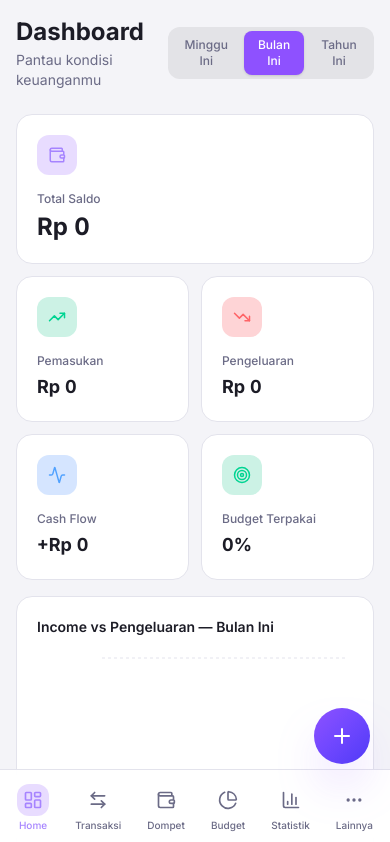
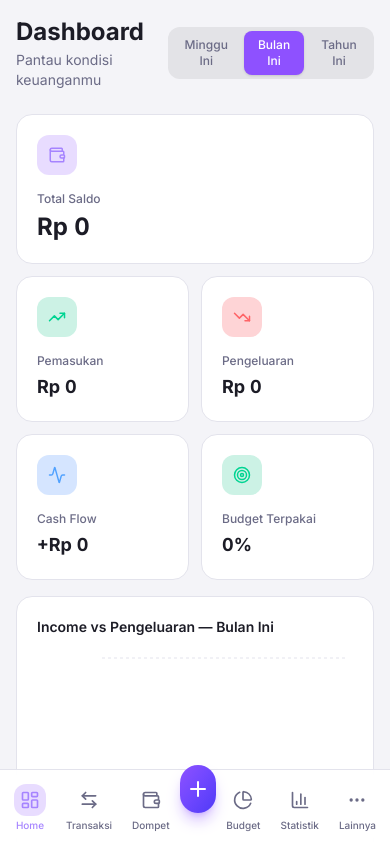
Before and after one commit to miqdadabdillah/personal-finance-tracker, a Next.js app: page / in a window 390 px wide. Shown: the top 842 px of the page. Built offline with nearby package versions, Linux system fonts and the light colour scheme.

Commit message:
mobile: pindahkan tombol + ke tengah navigasi dan dekatkan menu lainnya

```diff
--- a/src/app/page.tsx
+++ b/src/app/page.tsx
@@ -19,7 +19,6 @@ import StatsCards from '@/components/dashboard/StatsCards'
 import CashFlowChart from '@/components/dashboard/CashFlowChart'
 import ExpenseByCategory from '@/components/dashboard/ExpenseByCategory'
 import RecentTransactions from '@/components/dashboard/RecentTransactions'
-import QuickAdd from '@/components/dashboard/QuickAdd'
 
 type Period = 'week' | 'month' | 'year'
 
@@ -121,8 +120,6 @@ export default function DashboardPage() {
           wallets={wallets}
         />
       </div>
-
-      <QuickAdd />
     </div>
   )
 }
--- a/src/app/transactions/page.tsx
+++ b/src/app/transactions/page.tsx
@@ -6,7 +6,6 @@ import TransactionList from '@/components/transactions/TransactionList'
 import TransactionForm from '@/components/transactions/TransactionForm'
 import TransferForm from '@/components/transactions/TransferForm'
 import Modal from '@/components/ui/Modal'
-import QuickAdd from '@/components/dashboard/QuickAdd'
 import { Plus, TrendingUp, TrendingDown, ArrowLeftRight } from 'lucide-react'
 
 export default function TransactionsPage() {
@@ -46,8 +45,6 @@ export default function TransactionsPage() {
       <Modal isOpen={modal === 'transfer'} onClose={() => setModal(null)} title="Transfer">
         <TransferForm onSuccess={() => setModal(null)} onCancel={() => setModal(null)} />
       </Modal>
-
-      <QuickAdd />
     </div>
   )
 }
--- a/src/components/dashboard/QuickAdd.tsx
+++ b/src/components/dashboard/QuickAdd.tsx
@@ -7,23 +7,26 @@ import TransferForm from '../transactions/TransferForm'
 import Modal from '../ui/Modal'
 
 type QuickAddType = 'income' | 'expense' | 'transfer' | null
+type QuickAddProps = {
+  open: boolean
+  onOpenChange: (open: boolean) => void
+}
 
-export default function QuickAdd() {
-  const [open, setOpen] = useState(false)
+export default function QuickAdd({ open, onOpenChange }: QuickAddProps) {
   const [mode, setMode] = useState<QuickAddType>(null)
 
   const handleClose = () => {
-    setOpen(false)
+    onOpenChange(false)
     setMode(null)
   }
 
   return (
     <>
-      {/* FAB */}
+      {/* FAB (desktop only, mobile "+" lives in MobileNav) */}
       <button
-        onClick={() => setOpen(true)}
+        onClick={() => onOpenChange(true)}
         id="quick-add-btn"
-        className="fixed bottom-20 right-5 md:bottom-6 md:right-6 z-40 w-14 h-14 rounded-full bg-gradient-to-br from-violet-500 to-indigo-600 shadow-2xl shadow-violet-500/40 flex items-center justify-center hover:scale-110 active:scale-95 transition-all duration-200"
+        className="hidden md:flex fixed bottom-6 right-6 z-40 w-14 h-14 rounded-full bg-gradient-to-br from-violet-500 to-indigo-600 shadow-2xl shadow-violet-500/40 items-center justify-center hover:scale-110 active:scale-95 transition-all duration-200"
       >
         <Plus className="w-6 h-6 text-white" />
       </button>
--- a/src/components/layout/AppLayout.tsx
+++ b/src/components/layout/AppLayout.tsx
@@ -1,15 +1,21 @@
-import React from 'react'
+'use client'
+
+import React, { useState } from 'react'
 import Sidebar from './Sidebar'
 import MobileNav from './MobileNav'
+import QuickAdd from '../dashboard/QuickAdd'
 
 export default function AppLayout({ children }: { children: React.ReactNode }) {
+  const [quickAddOpen, setQuickAddOpen] = useState(false)
+
   return (
     <div className="min-h-screen bg-[var(--bg)]">
       <Sidebar />
       <main className="md:ml-60 min-h-screen pb-24 md:pb-0">
         {children}
       </main>
-      <MobileNav />
+      <MobileNav onAdd={() => setQuickAddOpen(true)} />
+      <QuickAdd open={quickAddOpen} onOpenChange={setQuickAddOpen} />
     </div>
   )
 }
--- a/src/components/layout/MobileNav.tsx
+++ b/src/components/layout/MobileNav.tsx
@@ -3,7 +3,7 @@
 import React, { useState, useEffect, useRef } from 'react'
 import Link from 'next/link'
 import { usePathname } from 'next/navigation'
-import { LayoutDashboard, ArrowLeftRight, Wallet, PieChart, BarChart3, MoreHorizontal, Layers, Settings, ChevronUp, HandCoins } from 'lucide-react'
+import { LayoutDashboard, ArrowLeftRight, Wallet, PieChart, BarChart3, MoreHorizontal, Layers, Settings, ChevronUp, HandCoins, Plus } from 'lucide-react'
 
 const moreItems = [
   { href: '/debts', label: 'Hutang Piutang', icon: HandCoins },
@@ -11,7 +11,7 @@ const moreItems = [
   { href: '/settings', label: 'Pengaturan', icon: Settings },
 ]
 
-export default function MobileNav() {
+export default function MobileNav({ onAdd }: { onAdd: () => void }) {
   const pathname = usePathname()
   const [open, setOpen] = useState(false)
   const moreRef = useRef<HTMLDivElement>(null)
@@ -41,7 +41,34 @@ export default function MobileNav() {
   return (
     <nav className="md:hidden fixed bottom-0 left-0 right-0 z-30 bg-[var(--sidebar)]/95 backdrop-blur-xl border-t border-[var(--border)] safe-bottom">
       <div className="flex items-center justify-around px-1 py-2" ref={moreRef}>
-        {navItems.map(({ href, label, icon: Icon }) => {
+        {navItems.slice(0, 3).map(({ href, label, icon: Icon }) => {
+          const active = pathname === href
+          return (
+            <Link
+              key={href}
+              href={href}
+              onClick={() => setOpen(false)}
+              className={`flex flex-col items-center gap-1 px-2.5 py-1.5 rounded-xl transition-all duration-200 ${
+                active ? 'text-violet-400' : 'text-[var(--text-muted)]'
+              }`}
+            >
+              <div className={`p-1.5 rounded-xl transition-all ${active ? 'bg-violet-500/20' : ''}`}>
+                <Icon size={20} />
+              </div>
+              <span className="text-[10px] font-medium leading-none">{label}</span>
+            </Link>
+          )
+        })}
+
+        <button
+          onClick={onAdd}
+          aria-label="Tambah transaksi"
+          className="-mt-9 w-12 h-12 rounded-full bg-gradient-to-br from-violet-500 to-indigo-600 shadow-lg shadow-violet-500/40 flex items-center justify-center hover:scale-105 active:scale-95 transition-all duration-200"
+        >
+          <Plus className="w-6 h-6 text-white" />
+        </button>
+
+        {navItems.slice(3).map(({ href, label, icon: Icon }) => {
           const active = pathname === href
           return (
             <Link
@@ -62,7 +89,7 @@ export default function MobileNav() {
 
         <div className="relative">
           {open && (
-            <div className="absolute bottom-full right-0 mb-24 w-44 rounded-2xl bg-[var(--card)] border border-[var(--border)] shadow-2xl overflow-hidden animate-fade-in z-50">
+            <div className="absolute bottom-full right-0 mb-0 w-44 rounded-2xl bg-[var(--card)] border border-[var(--border)] shadow-2xl overflow-hidden animate-fade-in z-50">
               {moreItems.map(({ href, label, icon: Icon }) => {
                 const active = pathname === href
                 return (
```
